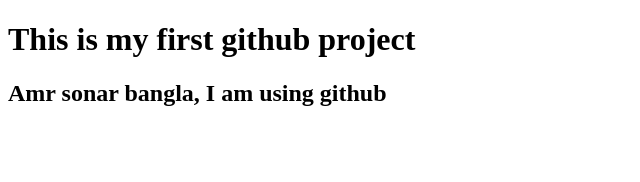
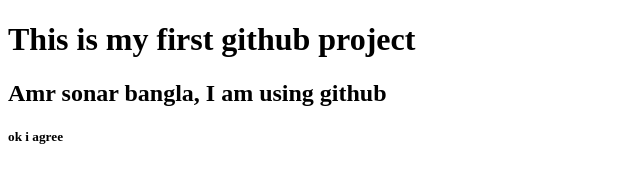
Before and after one commit to IqbalHossain5/my-second-website, a plain HTML site: page index.html in a window 1280 px wide. Shown: the full height of the page, 0-640 px from the left. Drawn offline with Linux system fonts and the light colour scheme.

Commit message:
added i agree

```diff
--- a/index.html
+++ b/index.html
@@ -10,7 +10,7 @@
     <h2>Amr sonar bangla, I am using github</h2>
 
 
-
+    <h5>ok i agree</h5>
 
 
 </body>
```
